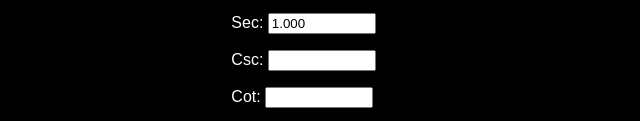
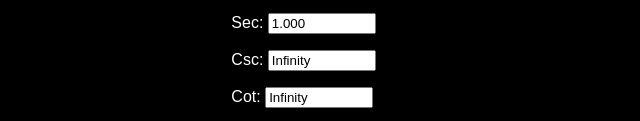
Before and after one commit to guzzo86/Unit-Circle, a plain HTML site: page index.html in a window 1280 px wide. Shown: the part 725-846 px from the top of the page, 319-959 px from the left. Drawn offline with Linux system fonts and the light colour scheme.

Commit message:
Update index.html

```diff
--- a/index.html
+++ b/index.html
@@ -10,13 +10,13 @@
     <div class="container">
         <canvas id="unitCircle" width="600" height="600"></canvas>
         <div class="info">
-            <p>Angle (°): <input type="number" id="angleInput" value="0" min="0" max="360"></p>
-            <p>Sin: <input type="number" id="sinInput" value="0" step="any"></p>
-            <p>Cos: <input type="number" id="cosInput" value="1" step="any"></p>
-            <p>Tan: <input type="number" id="tanInput" value="0" step="any"></p>
-            <p>Sec: <input type="number" id="secInput" value="1" step="any"></p>
-            <p>Csc: <input type="number" id="cscInput" value="Infinity" step="any"></p>
-            <p>Cot: <input type="number" id="cotInput" value="Infinity" step="any"></p>
+            <p>Angle (°): <input type="text" id="angleInput" value="0"></p>
+            <p>Sin: <input type="text" id="sinInput" value="0"></p>
+            <p>Cos: <input type="text" id="cosInput" value="1"></p>
+            <p>Tan: <input type="text" id="tanInput" value="0"></p>
+            <p>Sec: <input type="text" id="secInput" value="1"></p>
+            <p>Csc: <input type="text" id="cscInput" value="Infinity"></p>
+            <p>Cot: <input type="text" id="cotInput" value="Infinity"></p>
         </div>
     </div>
     <script src="script.js"></script>
```
